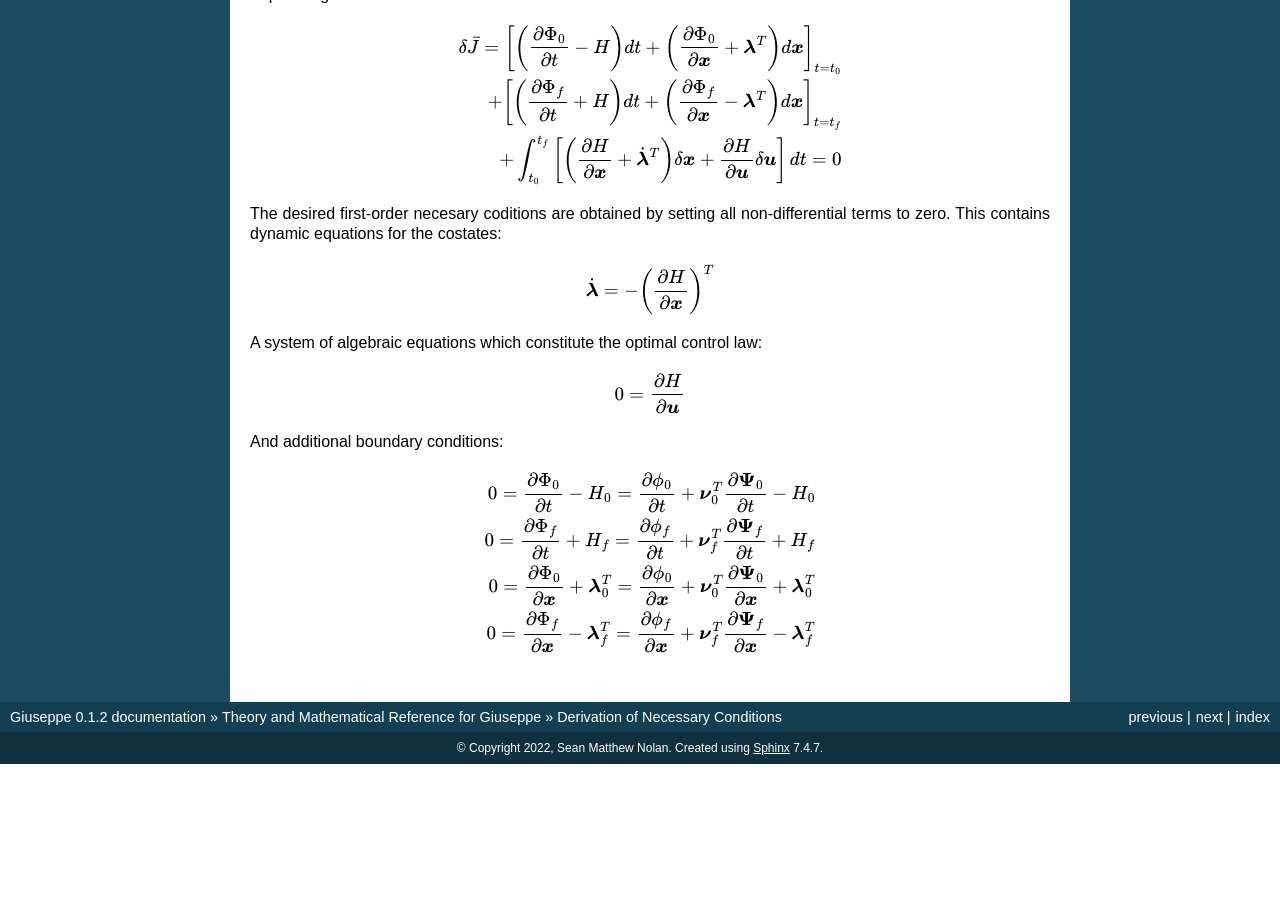
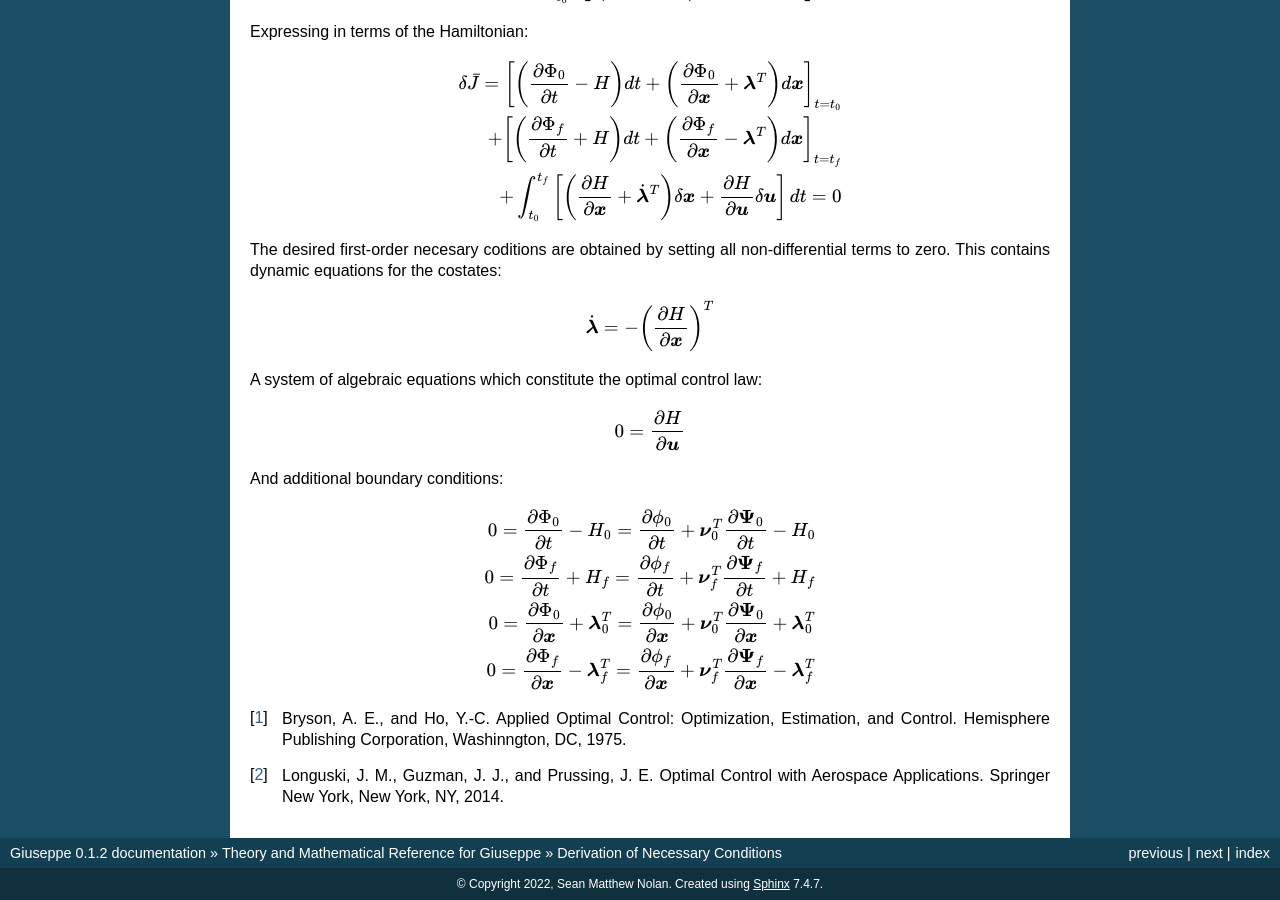
Before and after one commit to SeanMatthewNolan/Giuseppe, a Sphinx documentation site: the page built from docs/theory/necessary_conditions.rst, in a window 1280 px wide and 900 px high, scrolled down 1956 px. Built offline with Sphinx 7.4.7, drawn with Linux system fonts in a browser that asks for light colours; before the commit the page ends 2720 px from its top, so only the background shows below that; some of the changed text lies outside the part shown.

Commit message:
Added references to theory section

```diff
--- a/docs/theory/necessary_conditions.rst
+++ b/docs/theory/necessary_conditions.rst
@@ -1,5 +1,7 @@
 Derivation of Necessary Conditions
 ##################################
+
+More information can be found in [1]_, [2]_.
 
 A single stage optimal control problem (OCP) seeks the trajectory which minimizes the cost functional :math:`J` with respect to a control :math:`\boldsymbol{u}{\left(t\right)}`.
 Here, we define the **independent variable** (a.k.a **time**) :math:`t` and continuously variable **state** :math:`\boldsymbol{x}{\left(t\right)}`.
@@ -104,3 +106,6 @@ And additional boundary conditions:
     0 = \frac{\partial \Phi_f}{\partial t} + H_f = \frac{\partial \phi_f}{\partial t} + \boldsymbol{\nu}_f^T \frac{\partial \boldsymbol{\Psi}_f}{\partial t} + H_f \\
     0 = \frac{\partial \Phi_0}{\partial \boldsymbol{x}} + \boldsymbol{\lambda}_0^T = \frac{\partial \phi_0}{\partial \boldsymbol{x}} + \boldsymbol{\nu}_0^T \frac{\partial \boldsymbol{\Psi}_0}{\partial \boldsymbol{x}} + \boldsymbol{\lambda}_0^T \\
     0 = \frac{\partial \Phi_f}{\partial \boldsymbol{x}} - \boldsymbol{\lambda}_f^T = \frac{\partial \phi_f}{\partial \boldsymbol{x}} + \boldsymbol{\nu}_f^T \frac{\partial \boldsymbol{\Psi}_f}{\partial \boldsymbol{x}} - \boldsymbol{\lambda}_f^T \\
+
+.. [1]  Bryson, A. E., and Ho, Y.-C. Applied Optimal Control: Optimization, Estimation, and Control. Hemisphere Publishing Corporation, Washinngton, DC, 1975.
+.. [2]  Longuski, J. M., Guzman, J. J., and Prussing, J. E. Optimal Control with Aerospace Applications. Springer New York, New York, NY, 2014.
```
